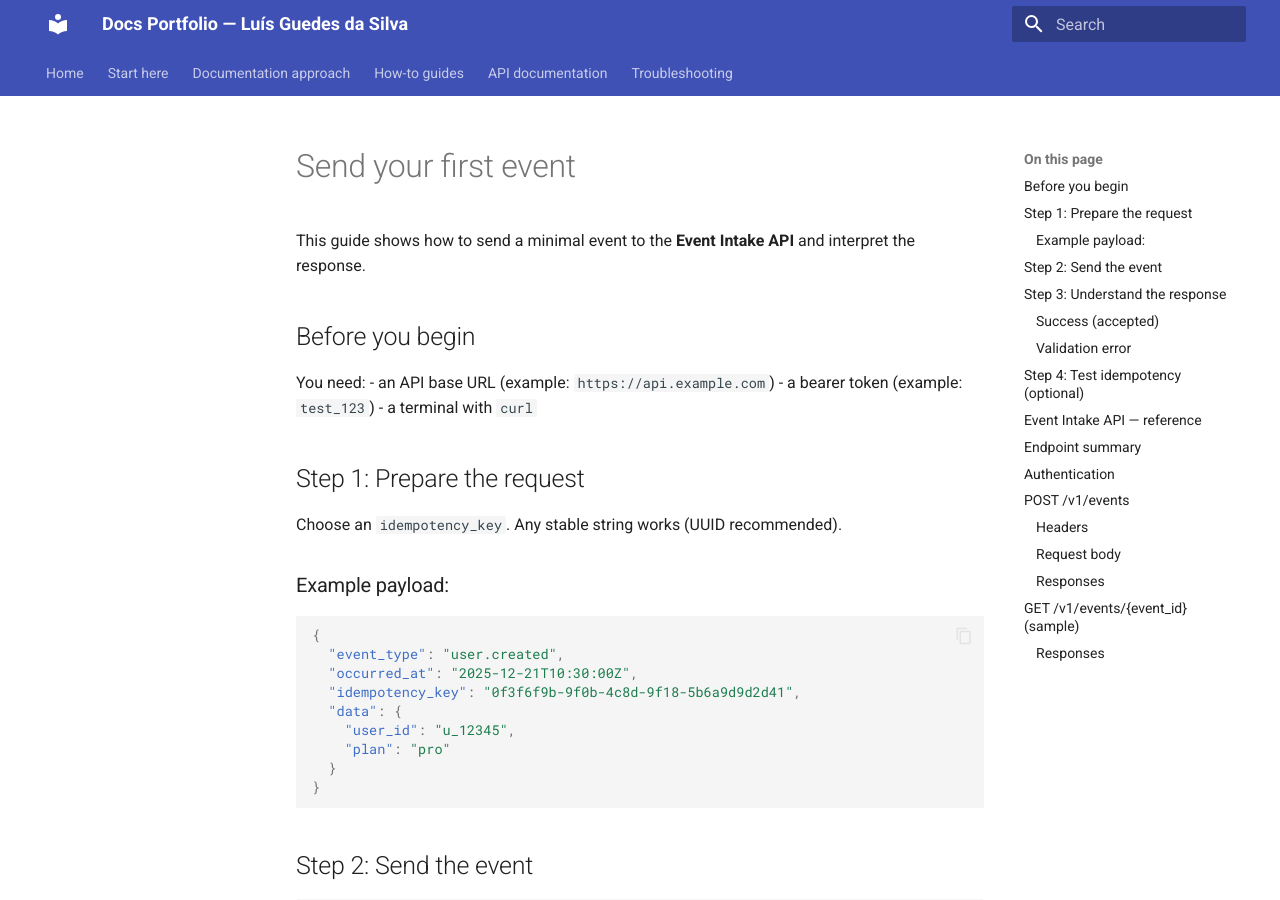
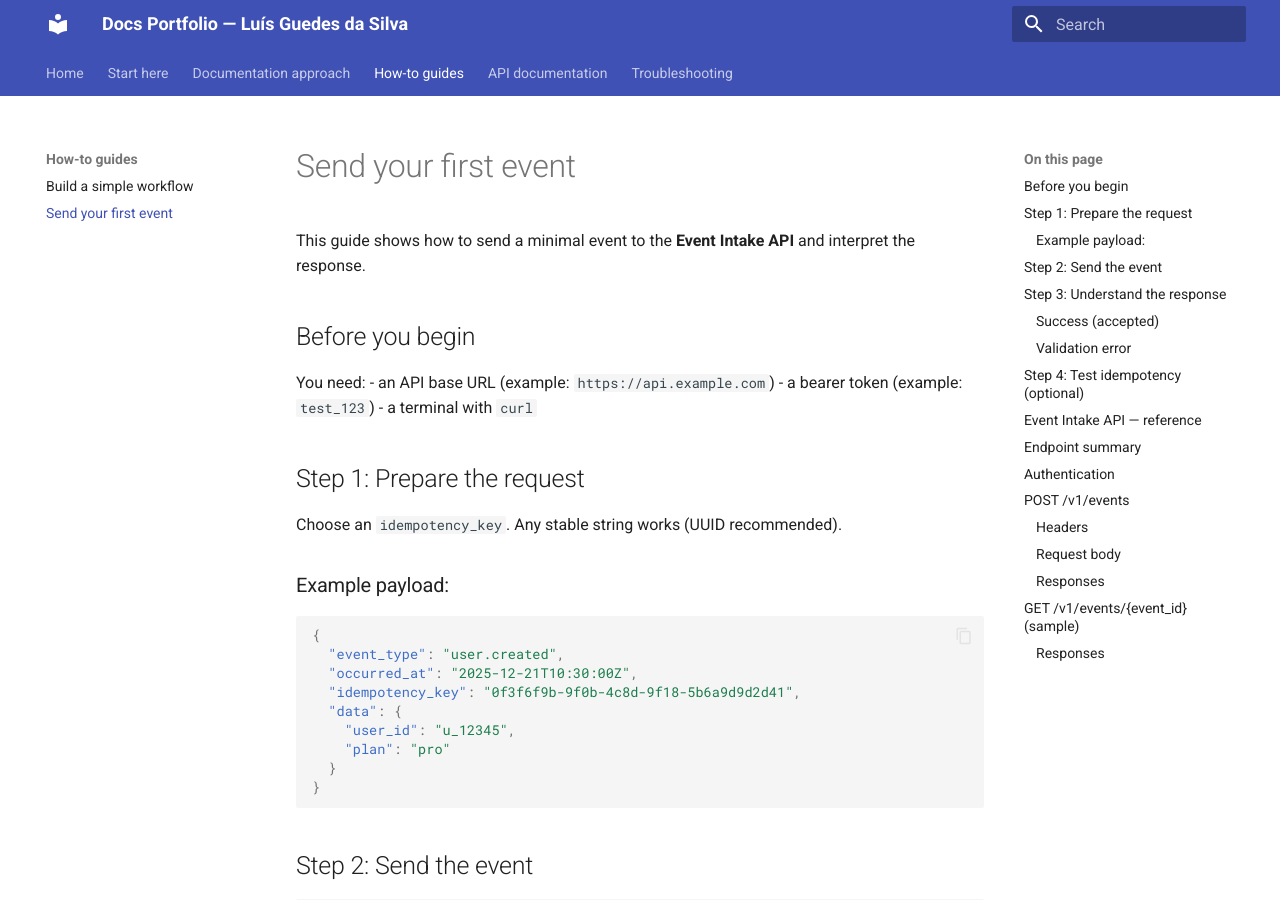
Before and after one commit to luisjguedes/docs-portfolio, an MkDocs documentation site: the page built from docs/how-to/send-first-event.md, in a window 1280 px wide and 900 px high. Built offline with MkDocs 1.6.1 and Material for MkDocs 9.7.7, drawn with Linux system fonts in a browser that asks for light colours; part of the change alters nothing that is shown.

Commit message:
Update mkdocs.yml

```diff
--- a/mkdocs.yml
+++ b/mkdocs.yml
@@ -7,13 +7,17 @@ nav:
   - Documentation approach:
       - Mental model: concepts/mental-model.md
       - Workflow diagram: concepts/workflow-diagram.md
+      - Event Intake API (concept): concepts/event-intake.md
       - Docs strategy: strategy/docs-strategy.md
   - How-to guides:
       - Build a simple workflow: how-to/create-workflow.md
+      - Send your first event: how-to/send-first-event.md
   - API documentation:
       - API reference sample: reference/api.md
+      - Event Intake API (reference): reference/event-intake-api.md
   - Troubleshooting:
       - Common issues: troubleshooting/common-issues.md
+      - Event Intake API issues: troubleshooting/event-intake.md
 
 theme:
   name: material
```
